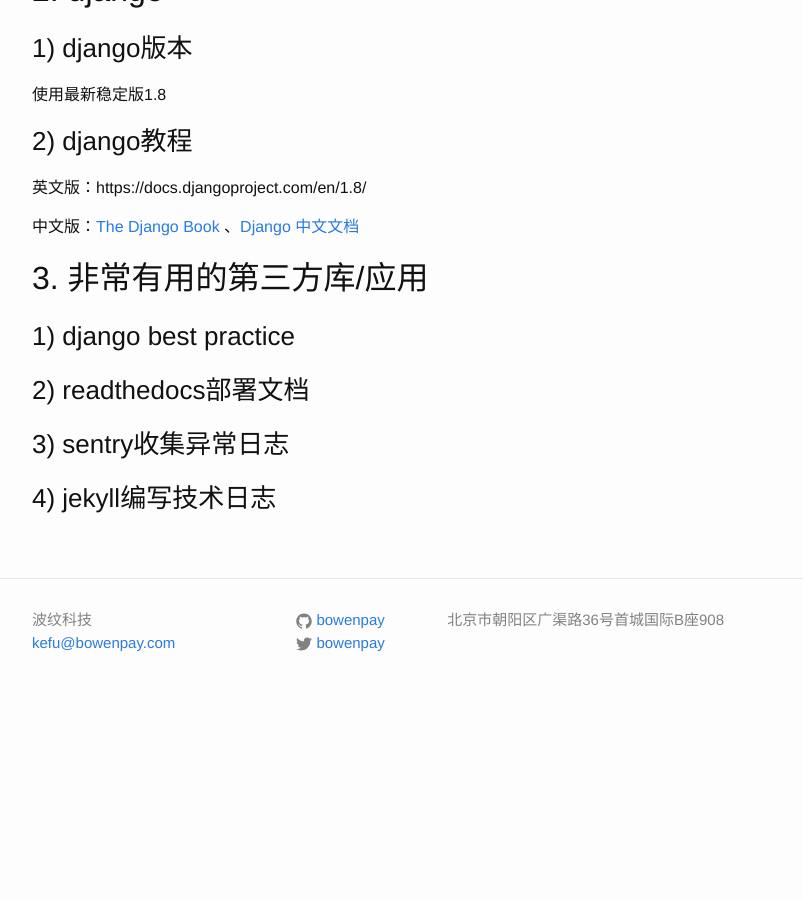
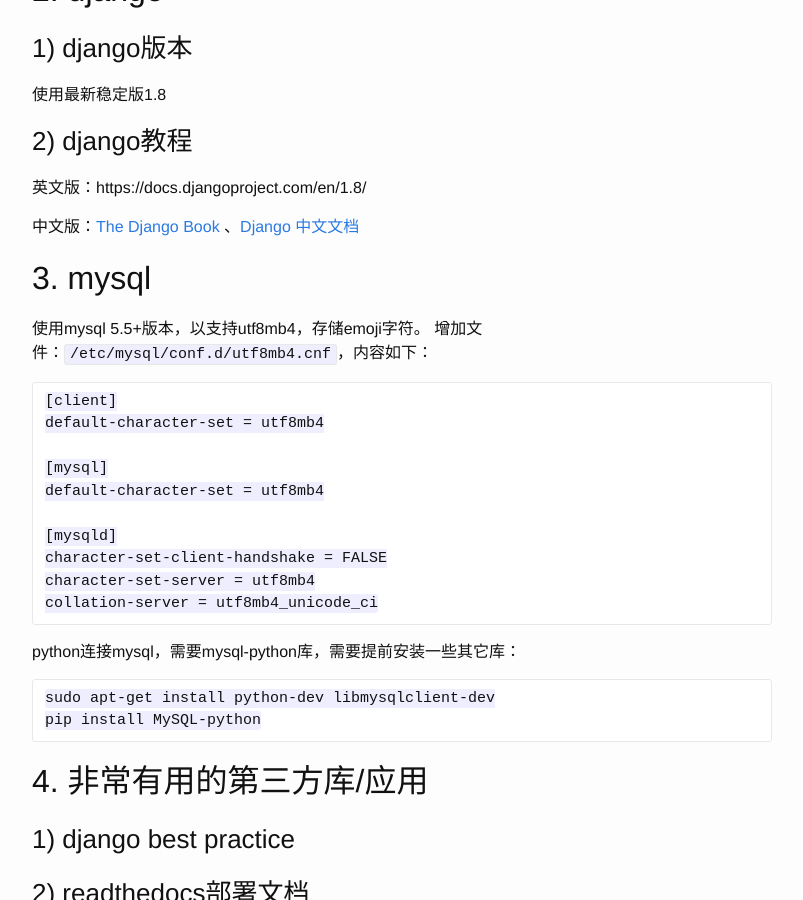
Before and after one commit to bowenpay/bowenpay.github.io, a Jekyll site: the page built from _posts/2015-06-03-django-guide.markdown, in a window 1280 px wide and 900 px high, scrolled down 957 px. Shown: the whole window, without its empty margins (238-1041 px from the left). Built offline with Jekyll 4.4.1, drawn with Linux system fonts in a browser that asks for light colours; comment, search, counter and statistics services are not loaded; before the commit the page ends 1671 px from its top, so only the background shows below that.

Commit message:
add mysql server管理基础

````diff
--- a/_posts/2015-06-03-django-guide.markdown
+++ b/_posts/2015-06-03-django-guide.markdown
@@ -51,7 +51,28 @@ mkvirtualenv dj1.8
 
 中文版：[The Django Book](http://djangobook.py3k.cn/2.0/chapter01/) 、[Django 中文文档](https://django-chinese-docs.readthedocs.org/en/latest/)
 
-#3. 非常有用的第三方库/应用
+#3. mysql
+
+使用mysql 5.5+版本，以支持utf8mb4，存储emoji字符。
+增加文件：`/etc/mysql/conf.d/utf8mb4.cnf`，内容如下：
+```
+[client]
+default-character-set = utf8mb4
+
+[mysql]
+default-character-set = utf8mb4
+
+[mysqld]
+character-set-client-handshake = FALSE
+character-set-server = utf8mb4
+collation-server = utf8mb4_unicode_ci
+```
+python连接mysql，需要mysql-python库，需要提前安装一些其它库：
+```
+sudo apt-get install python-dev libmysqlclient-dev
+pip install MySQL-python
+```
+#4. 非常有用的第三方库/应用
 
 ##1) django best practice
 
````
Also changed, not shown: _posts/2015-06-03-mysql-server-manage.markdown (added, +41 -0 lines).
